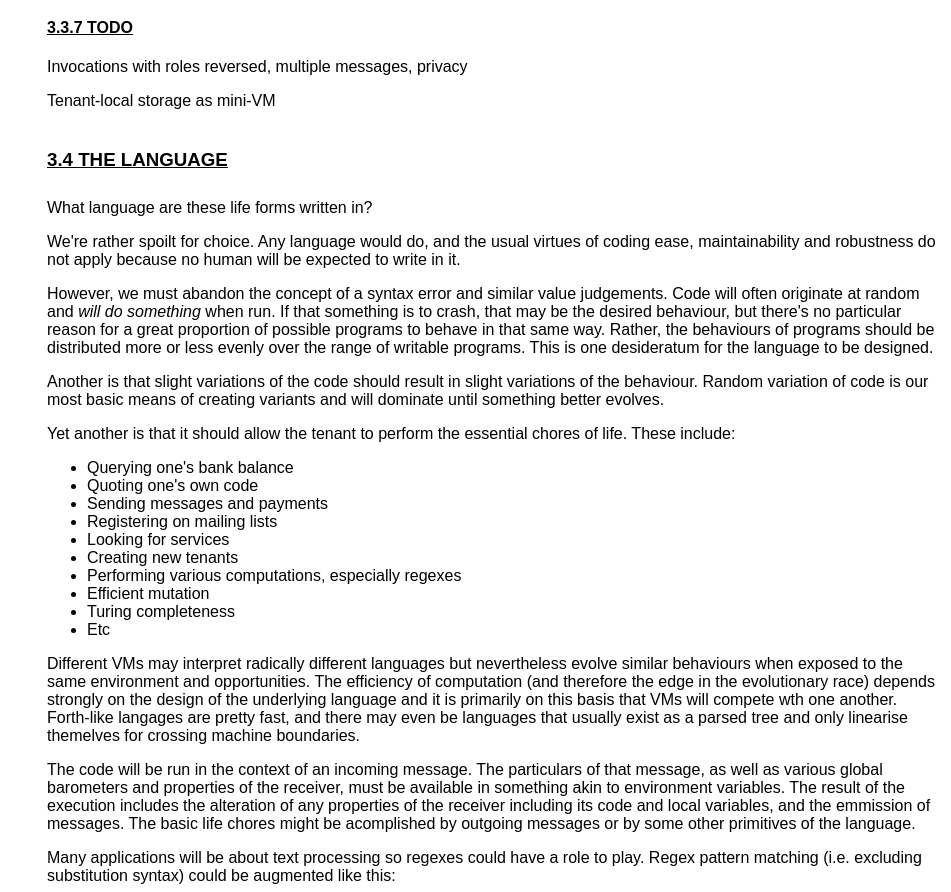
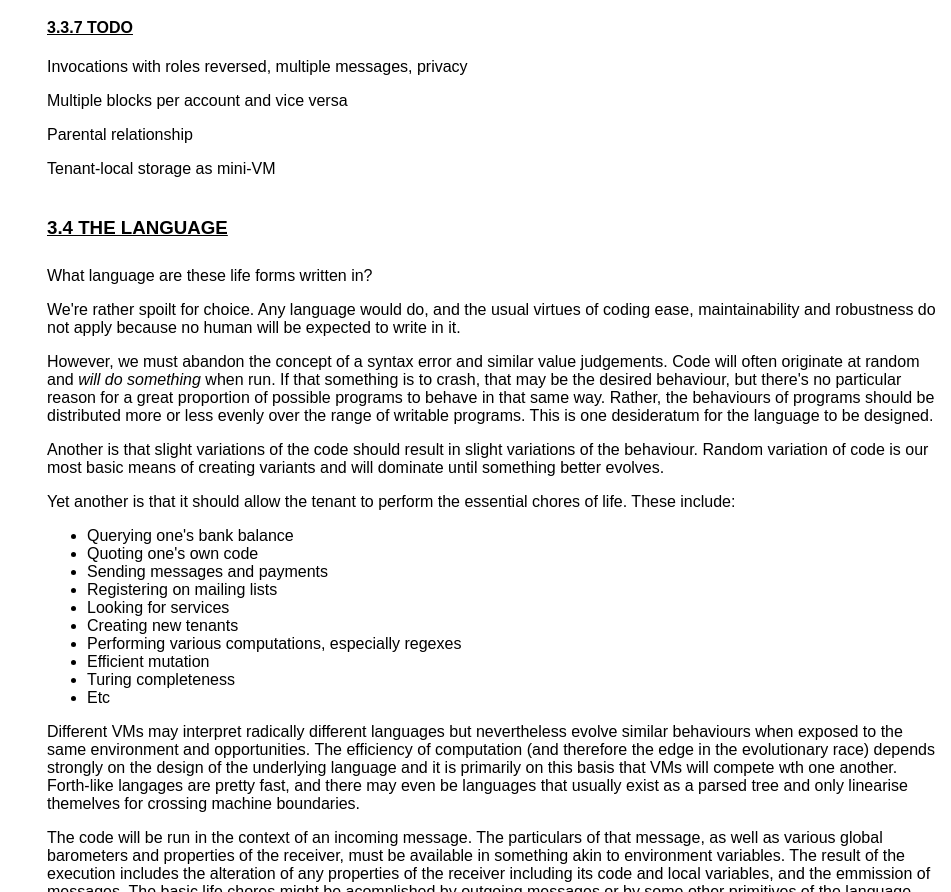
Before and after one commit to adrianmay/digilife, a plain HTML site: page index.html in a window 1280 px wide. Shown: the part 7447-8339 px from the top of the page, without its empty margins (329-1280 px from the left). Drawn offline with Linux system fonts and the light colour scheme.

Commit message:
More docs

```diff
--- a/index.html
+++ b/index.html
@@ -273,6 +273,8 @@ td, th { vertical-align: top; padding-left: 5px;}
         </div>
         <div title="TODO">
           <p>Invocations with roles reversed, multiple messages, privacy
+          <p>Multiple blocks per account and vice versa
+          <p>Parental relationship
           <p>Tenant-local storage as mini-VM
         </div>
       </div>
```
